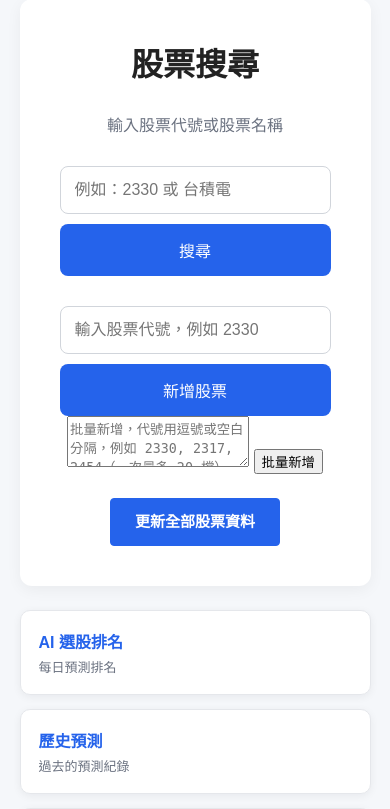
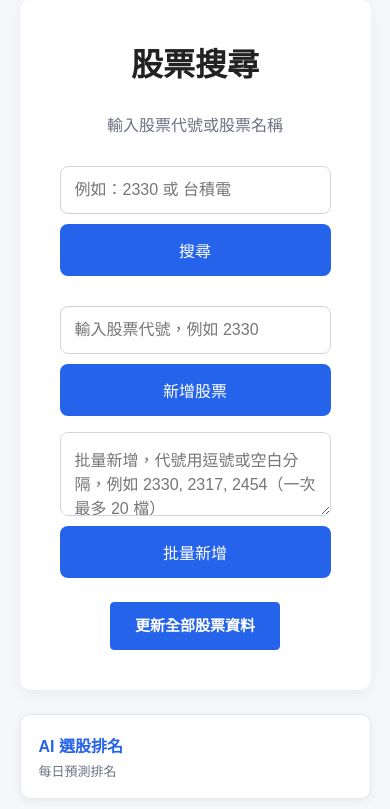
Before and after one commit to 80501tom-boop/PythonProject, a Django app: page / in a window 390 px wide. Shown: the part 169-978 px from the top of the page. Run offline with Django 5.2, Linux system fonts and the light colour scheme; data that the repository does not hold is empty.

Commit message:
Style batch add form to match single-add search form
Co-authored-by: Copilot <223556219+Copilot@users.noreply.github.com>

```diff
--- a/static/stocks/style.css
+++ b/static/stocks/style.css
@@ -107,6 +107,43 @@ a {
     background: #1d4ed8;
 }
 
+/* 批量新增：外觀與單檔 .search-form 一致 */
+.batch-add-form {
+    display: flex;
+    max-width: 650px;
+    margin: 16px auto 0;
+}
+
+.batch-add-form textarea {
+    flex: 1;
+    min-height: 52px;
+    padding: 14px;
+    font-family: inherit;
+    font-size: 16px;
+    border: 1px solid #d1d5db;
+    border-radius: 8px 0 0 8px;
+    outline: none;
+    resize: vertical;
+}
+
+.batch-add-form textarea:focus {
+    border-color: #2563eb;
+}
+
+.batch-add-form button {
+    padding: 14px 28px;
+    border: none;
+    background: #2563eb;
+    color: white;
+    font-size: 16px;
+    border-radius: 0 8px 8px 0;
+    cursor: pointer;
+}
+
+.batch-add-form button:hover {
+    background: #1d4ed8;
+}
+
 
 /* =========================
    股票清單
@@ -209,6 +246,19 @@ a {
     }
 
     .search-form button {
+        margin-top: 10px;
+    }
+
+    .batch-add-form {
+        flex-direction: column;
+    }
+
+    .batch-add-form textarea,
+    .batch-add-form button {
+        border-radius: 8px;
+    }
+
+    .batch-add-form button {
         margin-top: 10px;
     }
 }
```
